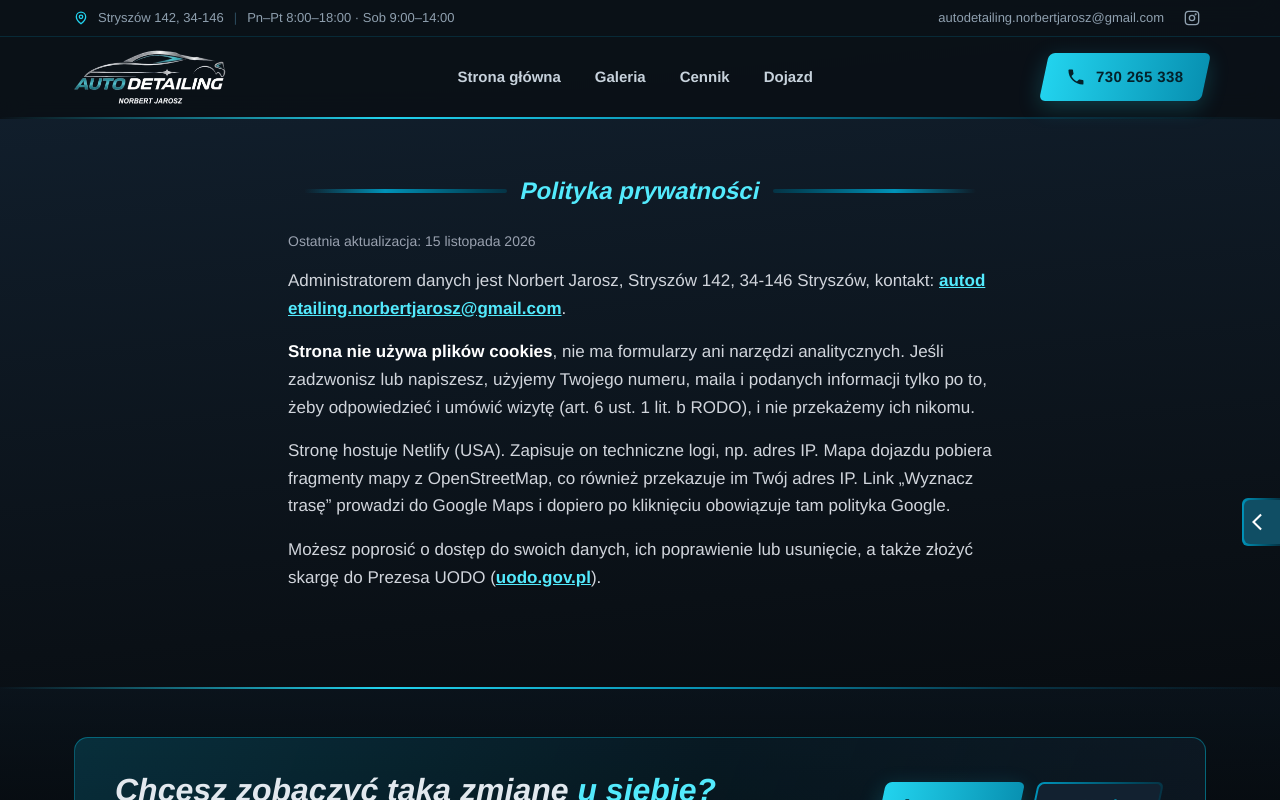
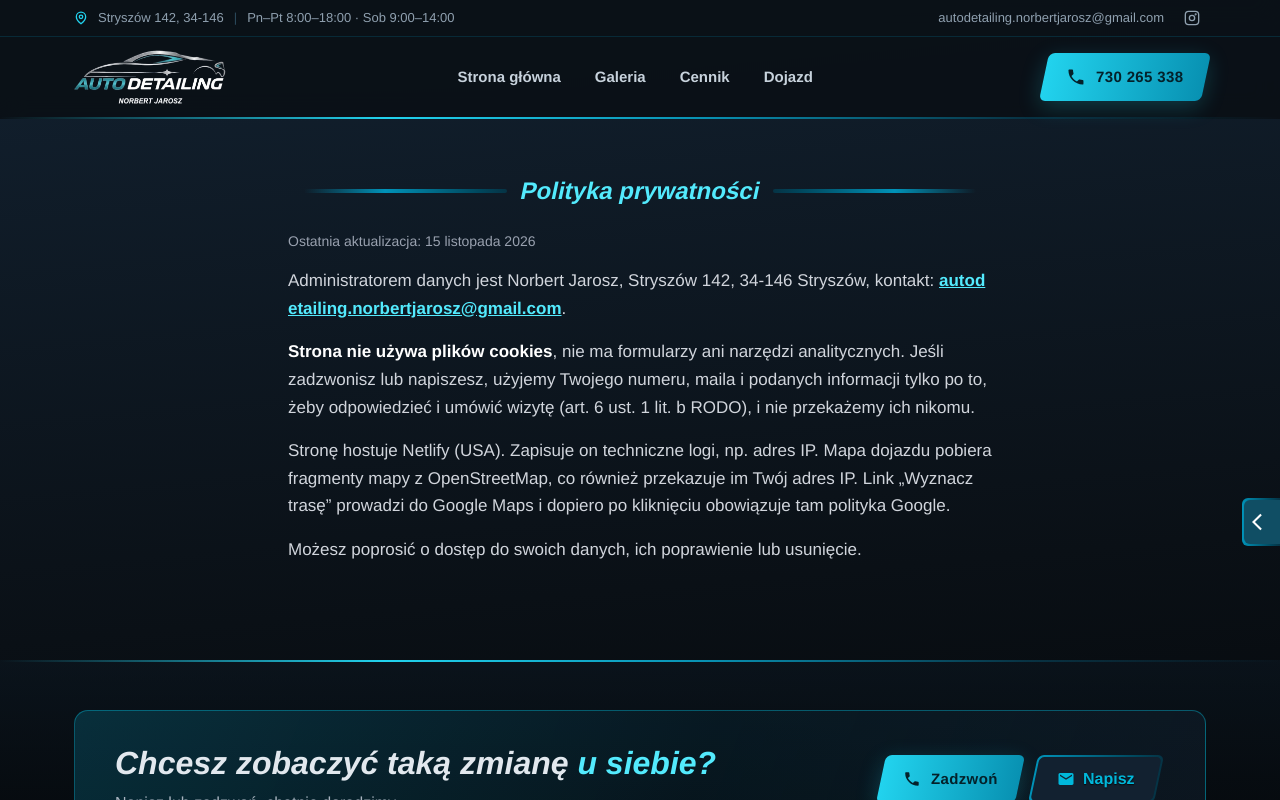
Before and after one commit to SouthKioto/auto-detailing, a React (Vite) app: page /polityka-prywatnosci in a window 1280 px wide. Shown: the top 800 px of the page. Built offline with nearby package versions, Linux system fonts and the light colour scheme; a web font is replaced by a local one.

Commit message:
aktualizacja polityki prywatnosci

```diff
--- a/src/pages/PrivacyPolicy.tsx
+++ b/src/pages/PrivacyPolicy.tsx
@@ -28,8 +28,10 @@ export const PrivacyPolicy = () => {
         </p>
 
         <p>
-          <strong className="text-white">Strona nie używa plików cookies</strong>,
-          nie ma formularzy ani narzędzi analitycznych. Jeśli zadzwonisz lub
+          <strong className="text-white">
+            Strona nie używa plików cookies
+          </strong>
+          , nie ma formularzy ani narzędzi analitycznych. Jeśli zadzwonisz lub
           napiszesz, użyjemy Twojego numeru, maila i podanych informacji tylko
           po to, żeby odpowiedzieć i umówić wizytę (art. 6 ust. 1 lit. b RODO),
           i nie przekażemy ich nikomu.
@@ -44,11 +46,7 @@ export const PrivacyPolicy = () => {
 
         <p>
           Możesz poprosić o dostęp do swoich danych, ich poprawienie lub
-          usunięcie, a także złożyć skargę do Prezesa UODO (
-          <a href="https://uodo.gov.pl" target="_blank" rel="noopener noreferrer" className={ext}>
-            uodo.gov.pl
-          </a>
-          ).
+          usunięcie.
         </p>
       </article>
     </main>
```
